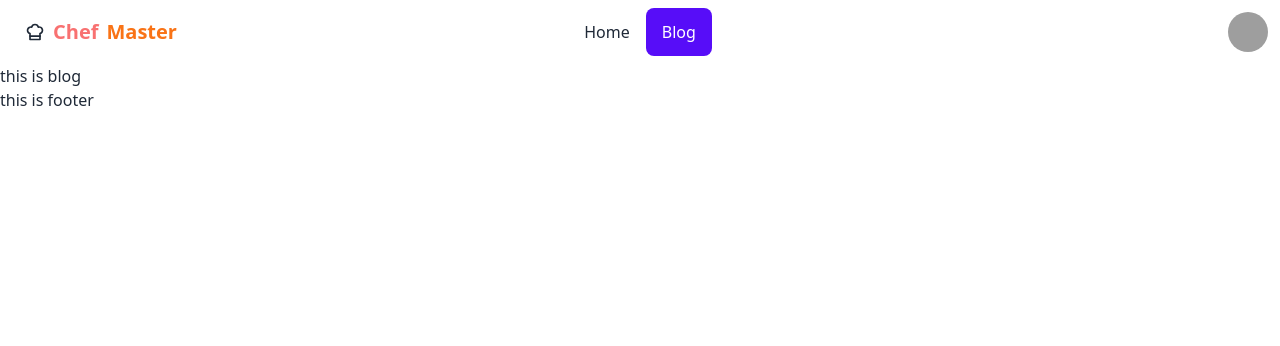
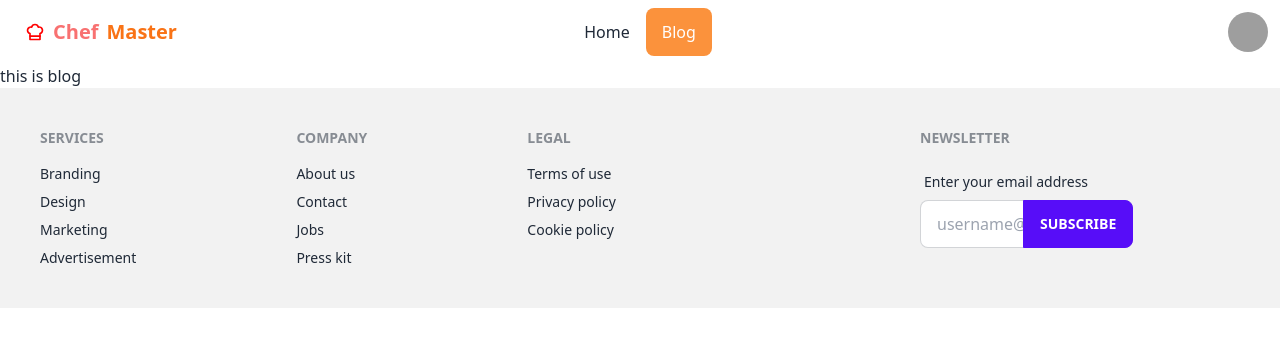
Before and after one commit to getMonirr/chef-master-client, a React (Vite) app: page /blog in a window 1280 px wide. Shown: the top 346 px of the page. Built offline with nearby package versions, Linux system fonts and the light colour scheme; grey boxes are pictures that could not be loaded.

Commit message:
footer added

```diff
--- a/src/index.css
+++ b/src/index.css
@@ -1,3 +1,7 @@
 @tailwind base;
 @tailwind components;
 @tailwind utilities;
+
+.active{
+    @apply bg-orange-400
+}
--- a/src/layout/Main.jsx
+++ b/src/layout/Main.jsx
@@ -12,7 +12,7 @@
       <div>
         <Outlet />
       </div>
-      <div>
+      <div className="bg-base-200 mx-auto">
         <Footer />
       </div>
     </div>
--- a/src/pages/shared/Footer.jsx
+++ b/src/pages/shared/Footer.jsx
@@ -1,11 +1,49 @@
-import React from 'react';
+import React from "react";
+import { Link } from "react-router-dom";
 
 const Footer = () => {
-    return (
-        <div>
-            this is footer
+  return (
+    <footer className="footer p-10 text-base-content container mx-auto">
+      <div>
+        <span className="footer-title">Services</span>
+        <Link className="link link-hover">Branding</Link>
+        <Link className="link link-hover">Design</Link>
+        <Link className="link link-hover">Marketing</Link>
+        <Link className="link link-hover">Advertisement</Link>
+      </div>
+      <div>
+        <span className="footer-title">Company</span>
+        <Link className="link link-hover">About us</Link>
+        <Link className="link link-hover">Contact</Link>
+        <Link className="link link-hover">Jobs</Link>
+        <Link className="link link-hover">Press kit</Link>
+      </div>
+      <div>
+        <span className="footer-title">Legal</span>
+        <Link className="link link-hover">Terms of use</Link>
+        <Link className="link link-hover">Privacy policy</Link>
+        <Link className="link link-hover">Cookie policy</Link>
+      </div>
+      <div className="justify-self-end">
+        <span className="footer-title">Newsletter</span>
+        <div className="form-control w-72 lg:w-80">
+          <label className="label">
+            <span className="label-text">Enter your email address</span>
+          </label>
+          <div className="relative w-4/6">
+            <input
+              type="text"
+              placeholder="username@site.com"
+              className="input input-bordered w-full pr-16"
+            />
+            <button className="btn btn-primary absolute top-0 right-0 rounded-l-none">
+              Subscribe
+            </button>
+          </div>
         </div>
-    );
+      </div>
+    </footer>
+  );
 };
 
 export default Footer;
--- a/src/pages/shared/Header.jsx
+++ b/src/pages/shared/Header.jsx
@@ -40,7 +40,7 @@
           </ul>
         </div>
         <Link to="/" className="btn btn-ghost normal-case text-xl">
-          <TbChefHat />
+          <TbChefHat color={"red"} />
           <span className="text-red-400 mr-2 ml-2">Chef</span>{" "}
           <span className="text-orange-500">Master</span>
         </Link>
```
